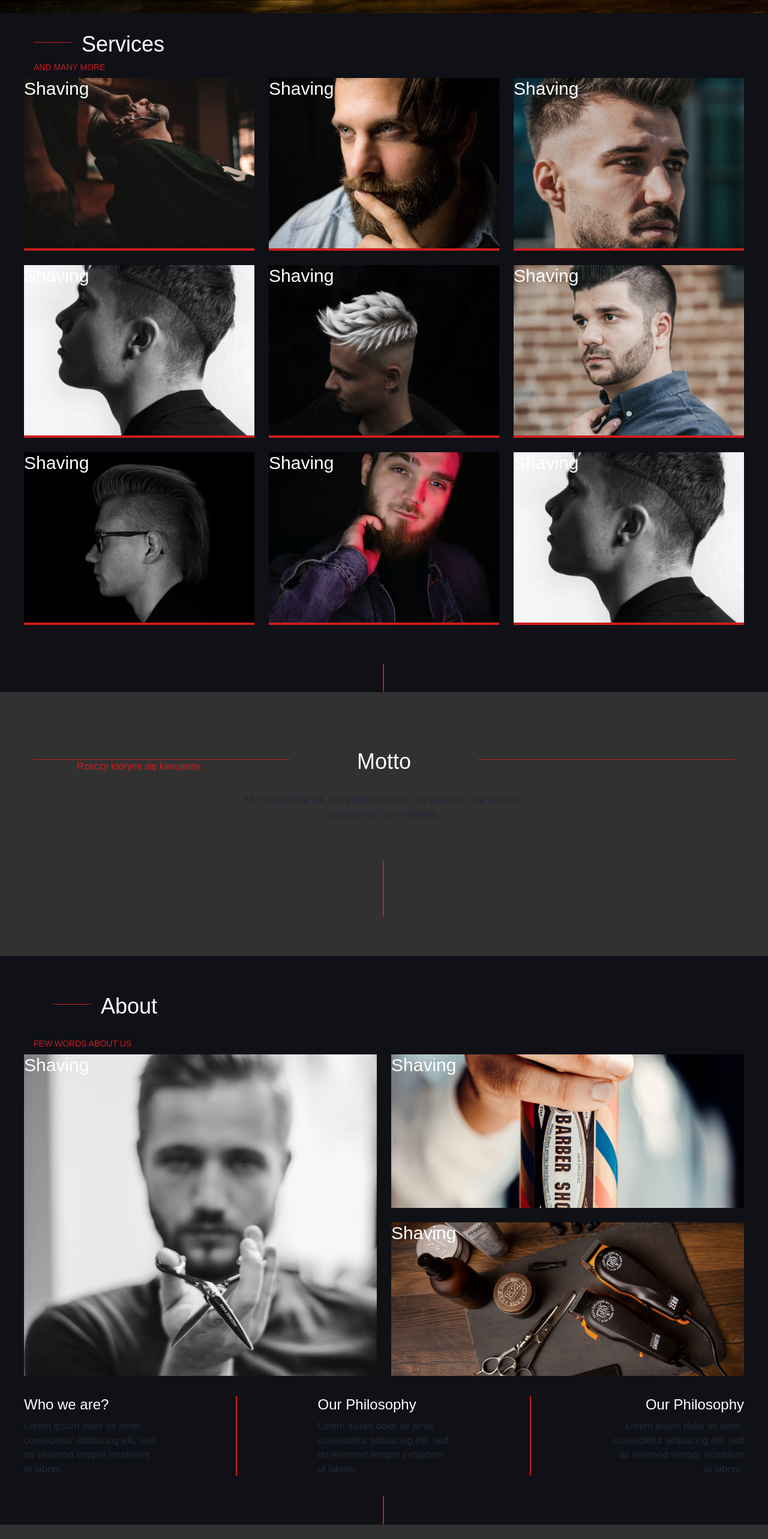
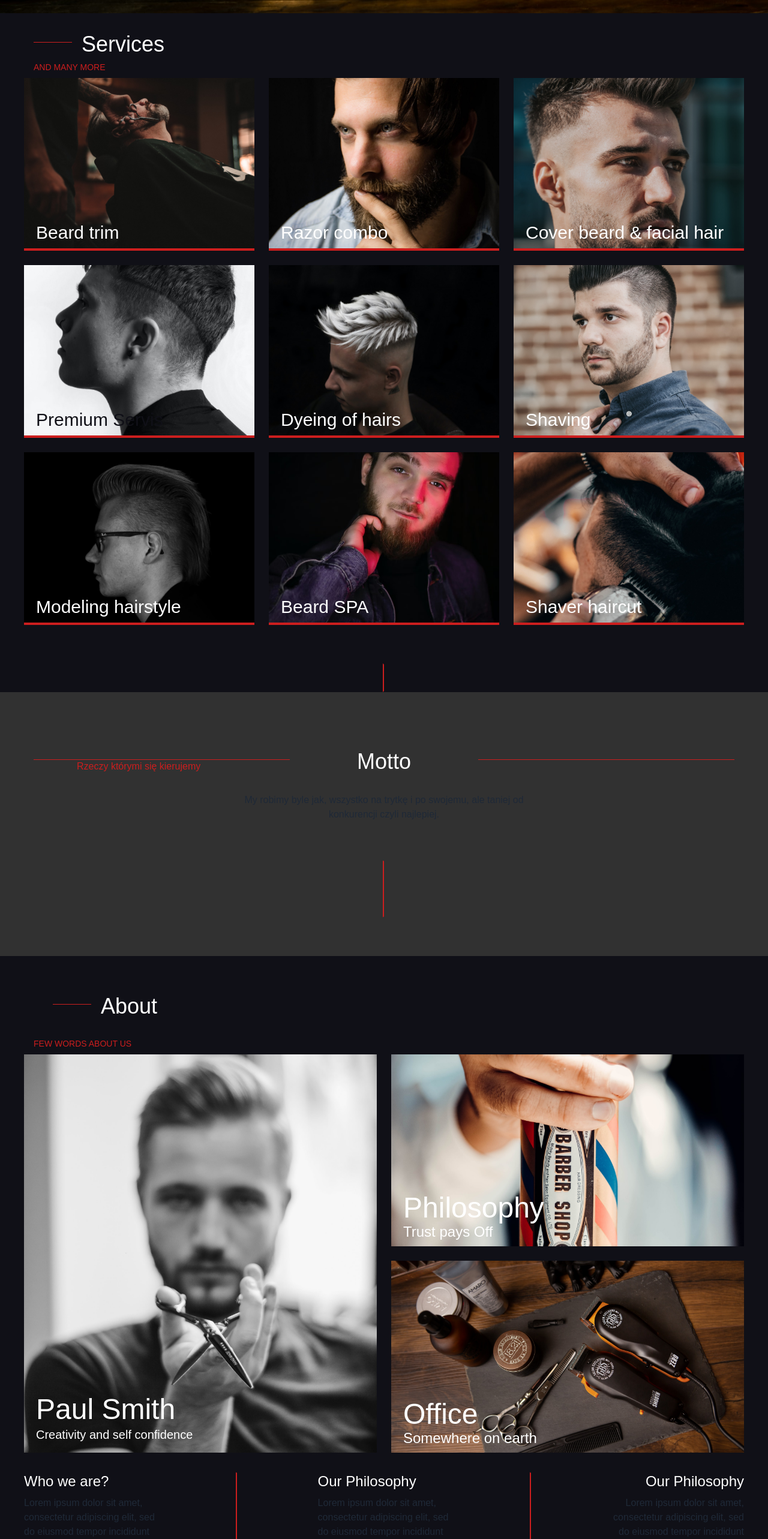
Before and after one commit to SamSepi0l-H3ll0-Fi3ND/BarberShop---Engineering-level, a React (Create React App) app: page / in a window 1280 px wide. Shown: the part 778-3344 px from the top of the page at 60% size. Built offline with nearby package versions, Linux system fonts and the light colour scheme.

Commit message:
Text fixing & fixed suppage Services

```diff
--- a/src/App.css
+++ b/src/App.css
@@ -66,7 +66,7 @@ html {
   background-size: cover;
 }
 .Service__card-nine-bg {
-  background-image: url(./Photos/megan-bagshaw-YmaaUNbHHtw-unsplash.jpg);
+  background-image: url(./Photos/salah-regouane-MRCdF3qUbp0-unsplash.jpg);
   background-position: center;
   background-repeat: no-repeat;
   background-size: cover;
@@ -90,7 +90,6 @@ html {
   background-position: center;
   background-repeat: no-repeat;
   background-size: cover;
-
 }
 .Reservation__background{
   background-image: url(./Photos/unsplash_fX-qWsXl5x8.png);
--- a/src/Components/HeroSummit.js
+++ b/src/Components/HeroSummit.js
@@ -1,6 +1,6 @@
 const HeroSummit = () => {
   return (
-    <div class="grid grid-cols-3 gap-6 h-3/6 text-white md:content-center lg: ml-16">
+    <div class="grid grid-cols-3 clear-left gap-6 h-3/6 text-white md:content-center lg: ml-16">
       <div class="card sm:">
         <h2 class="card-title">
           <span>
--- a/src/Subpages/About.js
+++ b/src/Subpages/About.js
@@ -9,20 +9,29 @@ const About = () => {
         few words about us
       </p>
       <div className="grid h-2/3 grid-cols-1 md:grid-cols-2 gap-6">
-        <div className="About__hero_png h-96 md:h-auto">
-          <p className="invisible sm:visible text-white text-3xl align-bottom ">
-            Shaving
+        <div className="About__hero_png h-96 relative md:h-auto">
+          <p className="absolute inset-x-5 bottom-12 invisible sm:visible text-white text-5xl">
+            Paul Smith
+          </p>
+          <p className="absolute inset-x-5 bottom-4 invisible sm:visible text-white text-xl ">
+            Creativity and self confidence
           </p>
         </div>
         <div className="grid h-full  grid-rows-2 gap-6">
-          <div className="About__philosophy_png h-64 ">
-            <p className="invisible sm:visible text-white text-3xl align-bottom ">
-              Shaving
+          <div className="About__philosophy_png h-80 relative">
+            <p className="absolute inset-x-5 bottom-10 invisible sm:visible text-white text-5xl">
+              Philosophy
+            </p>
+            <p className="absolute inset-x-5 bottom-2 invisible sm:visible text-white text-2xl ">
+              Trust pays Off
             </p>
           </div>
-          <div className="About__office_png ">
-            <p className="invisible sm:visible text-white text-3xl align-bottom ">
-              Shaving
+          <div className="About__office_png relative">
+            <p className="absolute inset-x-5 bottom-10 invisible sm:visible text-white text-5xl ">
+              Office
+            </p>
+            <p className="absolute inset-x-5 bottom-2 invisible sm:visible text-white text-2xl ">
+              Somewhere on earth
             </p>
           </div>
         </div>
--- a/src/Subpages/Services.js
+++ b/src/Subpages/Services.js
@@ -7,49 +7,49 @@ const Services = () => {
       </div>
       <p className="text-main-red text-sm uppercase mx-4 my-2">And many more</p>
       <div className="grid grid-cols-1 md:grid-cols-2 lg:grid-cols-3 gap-6 ">
-        <div class="Service__card-one-bg w-full bg-nav h-36 lg:h-72 object-cover border-b-4 border-main-red">
-          <p className="invisible sm:visible text-white text-3xl bottom-0">
+        <div class="Service__card-one-bg w-full relative bg-nav h-36 lg:h-72 object-cover border-b-4 border-main-red">
+          <p className="absolute inset-x-5 bottom-2 invisible sm:visible text-white text-3xl ">
+            Beard trim
+          </p>
+        </div>
+        <div class="Service__card-two-bg w-full relative bg-nav h-36 lg:h-72 object-cover border-b-4 border-main-red">
+          <p className="absolute inset-x-5 bottom-2 invisible sm:visible text-white text-3xl ">
+            Razor combo
+          </p>
+        </div>
+        <div class="Service__card-three-bg w-full relative bg-nav h-36 lg:h-72 object-cover border-b-4 border-main-red">
+          <p className="absolute inset-x-5 bottom-2 invisible sm:visible text-white text-3xl ">
+            Cover beard & facial hair
+          </p>
+        </div>
+        <div class="Service__card-four-bg w-full relative bg-nav h-36 lg:h-72 object-cover  border-b-4 border-main-red">
+          <p className="absolute inset-x-5 bottom-2 invisible sm:visible text-main-dark text-3xl ">
+            Premium Servis
+          </p>
+        </div>
+        <div class="Service__card-five-bg w-full relative bg-nav h-36 lg:h-72 object-cover border-b-4 border-main-red">
+          <p className="absolute inset-x-5 bottom-2 invisible sm:visible text-white text-3xl ">
+            Dyeing of hairs
+          </p>
+        </div>
+        <div class="Service__card-six-bg w-full relative bg-nav h-36 lg:h-72 object-cover  border-b-4 border-main-red">
+          <p className="absolute inset-x-5 bottom-2 invisible sm:visible text-white text-3xl ">
             Shaving
           </p>
         </div>
-        <div class="Service__card-two-bg w-full bg-nav h-36 lg:h-72 object-cover border-b-4 border-main-red">
-          <p className="invisible sm:visible text-white text-3xl bottom-0 ">
-            Shaving
+        <div class="Service__card-seven-bg w-full relative bg-nav h-36 lg:h-72 object-cover  border-b-4 border-main-red">
+          <p className="absolute inset-x-5 bottom-2 invisible sm:visible text-white text-3xl ">
+            Modeling hairstyle
           </p>
         </div>
-        <div class="Service__card-three-bg w-full bg-nav h-36 lg:h-72 object-cover border-b-4 border-main-red">
-          <p className="invisible sm:visible  text-white text-3xl bottom-0">
-            Shaving
+        <div class="Service__card-eight-bg w-full relative bg-nav h-36 lg:h-72 object-cover  border-b-4 border-main-red">
+          <p className="absolute inset-x-5 bottom-2 invisible sm:visible text-white text-3xl ">
+            Beard SPA
           </p>
         </div>
-        <div class="Service__card-four-bg w-full bg-nav h-36 lg:h-72 object-cover  border-b-4 border-main-red">
-          <p className="invisible sm:visible text-white text-3xl bottom-0">
-            Shaving
-          </p>
-        </div>
-        <div class="Service__card-five-bg w-full bg-nav h-36 lg:h-72 object-cover border-b-4 border-main-red">
-          <p className="invisible sm:visible text-white text-3xl bottom-0">
-            Shaving
-          </p>
-        </div>
-        <div class="Service__card-six-bg w-full bg-nav h-36 lg:h-72 object-cover  border-b-4 border-main-red">
-          <p className="invisible sm:visible text-white text-3xl bottom-0">
-            Shaving
-          </p>
-        </div>
-        <div class="Service__card-seven-bg w-full bg-nav h-36 lg:h-72 object-cover  border-b-4 border-main-red">
-          <p className="invisible sm:visible text-white text-3xl bottom-0">
-            Shaving
-          </p>
-        </div>
-        <div class="Service__card-eight-bg w-full bg-nav h-36 lg:h-72 object-cover  border-b-4 border-main-red">
-          <p className="invisible sm:visible text-white text-3xl bottom-0">
-            Shaving
-          </p>
-        </div>
-        <div class="Service__card-nine-bg w-full bg-nav h-36 lg:h-72 object-cover border-b-4 border-main-red">
-          <p className="invisible sm:visible text-white text-3xl bottom-0">
-            Shaving
+        <div class="Service__card-nine-bg w-full relative bg-nav h-36 lg:h-72 object-cover border-b-4 border-main-red">
+          <p className="absolute inset-x-5 bottom-2 invisible sm:visible text-white text-3xl ">
+            Shaver haircut
           </p>
         </div>
       </div>
```
Also changed, not shown: src/Photos/salah-regouane-MRCdF3qUbp0-unsplash.jpg (added).
